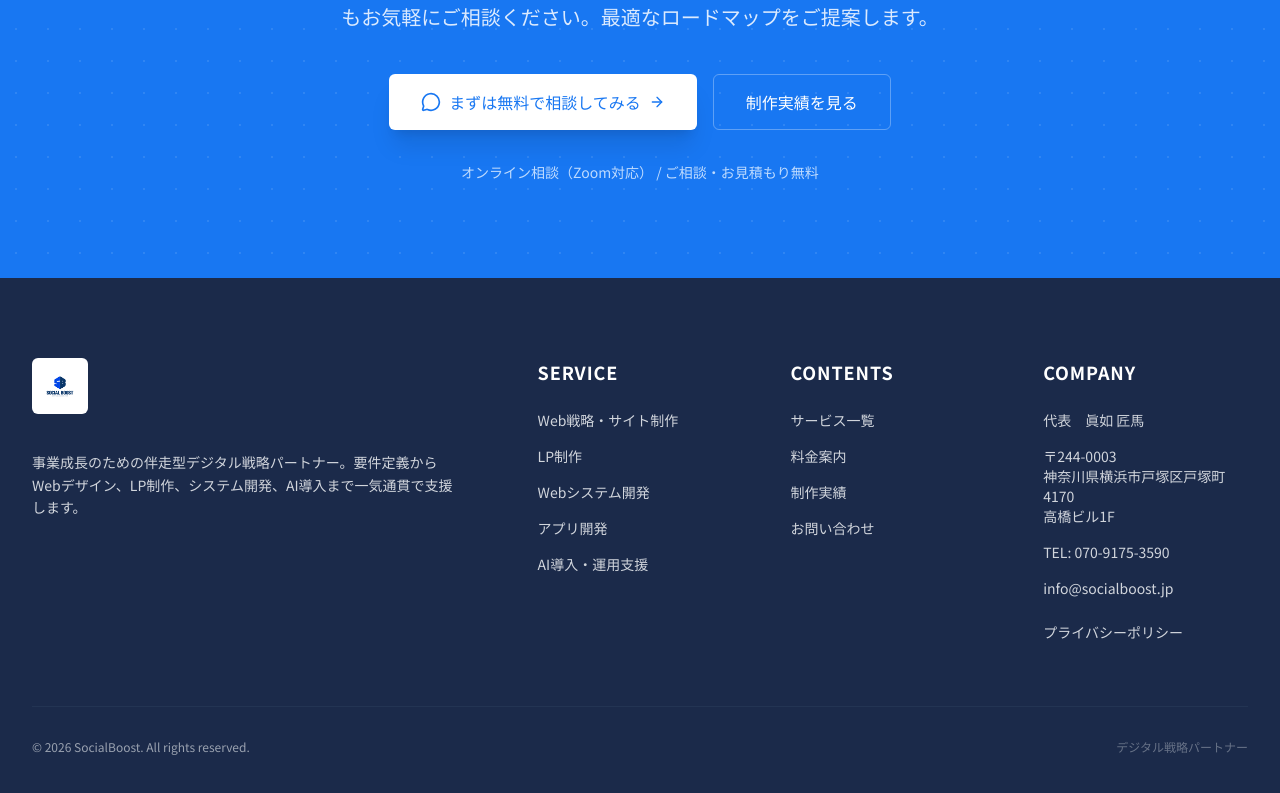
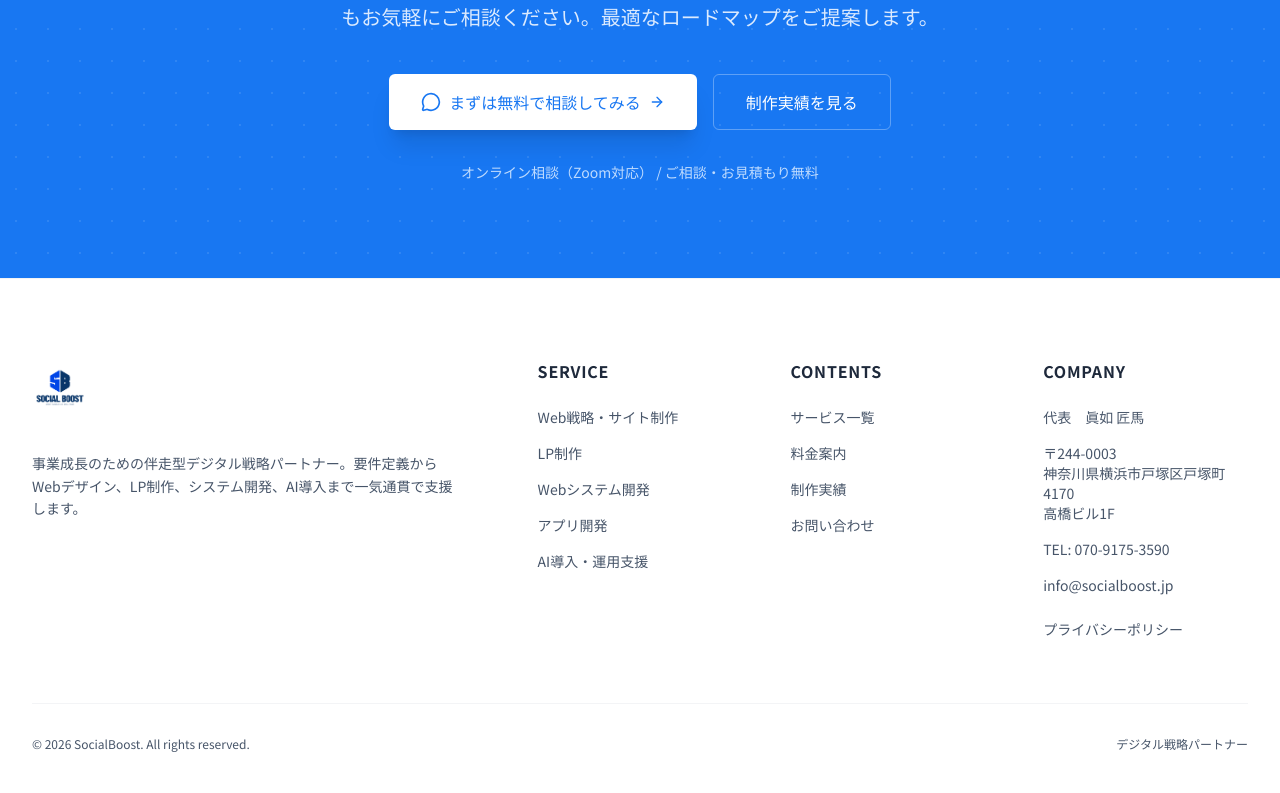
Before and after one commit to SocialBoost1201/socialboost, a Next.js app: page / in a window 1280 px wide. Shown: the part 8469-9262 px from the top of the page. Built offline with nearby package versions, Linux system fonts and the light colour scheme.

Commit message:
style: change footer background to white and increase logo size

```diff
--- a/src/components/layout/Footer.tsx
+++ b/src/components/layout/Footer.tsx
@@ -4,61 +4,61 @@ import { Container } from "@/components/ui/Container";
 
 export function Footer() {
   return (
-    <footer className="bg-brand-navy text-white py-16 md:py-20 mt-auto">
+    <footer className="bg-white text-text-primary py-16 md:py-20 mt-auto border-t border-gray-100">
       <Container>
         <div className="grid grid-cols-1 gap-12 md:grid-cols-4 lg:grid-cols-5">
           <div className="md:col-span-1 lg:col-span-2">
-            <Link href="/" className="inline-block bg-white p-3 rounded-md mb-6 transition-transform hover:scale-105">
+            <Link href="/" className="inline-block mb-8 transition-transform hover:opacity-80">
               <Image
                 src="/socialboost.logo.png"
                 alt="SocialBoost"
-                width={160}
-                height={40}
-                className="h-8 w-auto"
+                width={200}
+                height={50}
+                className="h-12 md:h-14 w-auto"
               />
             </Link>
-            <p className="mt-2 text-sm text-gray-300 leading-relaxed md:pr-8">
+            <p className="text-sm text-text-secondary leading-relaxed md:pr-8">
               事業成長のための伴走型デジタル戦略パートナー。要件定義からWebデザイン、LP制作、システム開発、AI導入まで一気通貫で支援します。
             </p>
           </div>
 
           <div>
-            <h3 className="text-lg font-bold mb-6 text-white tracking-wider">SERVICE</h3>
-            <ul className="space-y-4 text-sm text-gray-300">
-              <li><Link href="/services/web-design" className="hover:text-white transition-colors">Web戦略・サイト制作</Link></li>
-              <li><Link href="/services/lp" className="hover:text-white transition-colors">LP制作</Link></li>
-              <li><Link href="/services/system" className="hover:text-white transition-colors">Webシステム開発</Link></li>
-              <li><Link href="/services/app" className="hover:text-white transition-colors">アプリ開発</Link></li>
-              <li><Link href="/services/ai" className="hover:text-white transition-colors">AI導入・運用支援</Link></li>
+            <h3 className="text-base font-bold mb-6 text-text-primary tracking-wider">SERVICE</h3>
+            <ul className="space-y-4 text-sm text-text-secondary">
+              <li><Link href="/services/web-design" className="hover:text-brand-primary transition-colors">Web戦略・サイト制作</Link></li>
+              <li><Link href="/services/lp" className="hover:text-brand-primary transition-colors">LP制作</Link></li>
+              <li><Link href="/services/system" className="hover:text-brand-primary transition-colors">Webシステム開発</Link></li>
+              <li><Link href="/services/app" className="hover:text-brand-primary transition-colors">アプリ開発</Link></li>
+              <li><Link href="/services/ai" className="hover:text-brand-primary transition-colors">AI導入・運用支援</Link></li>
             </ul>
           </div>
 
           <div>
-            <h3 className="text-lg font-bold mb-6 text-white tracking-wider">CONTENTS</h3>
-            <ul className="space-y-4 text-sm text-gray-300">
-              <li><Link href="/services" className="hover:text-white transition-colors">サービス一覧</Link></li>
-              <li><Link href="/pricing" className="hover:text-white transition-colors">料金案内</Link></li>
-              <li><Link href="/works" className="hover:text-white transition-colors">制作実績</Link></li>
-              <li><Link href="/contact" className="hover:text-white transition-colors">お問い合わせ</Link></li>
+            <h3 className="text-base font-bold mb-6 text-text-primary tracking-wider">CONTENTS</h3>
+            <ul className="space-y-4 text-sm text-text-secondary">
+              <li><Link href="/services" className="hover:text-brand-primary transition-colors">サービス一覧</Link></li>
+              <li><Link href="/pricing" className="hover:text-brand-primary transition-colors">料金案内</Link></li>
+              <li><Link href="/works" className="hover:text-brand-primary transition-colors">制作実績</Link></li>
+              <li><Link href="/contact" className="hover:text-brand-primary transition-colors">お問い合わせ</Link></li>
             </ul>
           </div>
 
           <div>
-            <h3 className="text-lg font-bold mb-6 text-white tracking-wider">COMPANY</h3>
-            <ul className="space-y-4 text-sm text-gray-300">
+            <h3 className="text-base font-bold mb-6 text-text-primary tracking-wider">COMPANY</h3>
+            <ul className="space-y-4 text-sm text-text-secondary">
               <li>代表　眞如 匠馬</li>
               <li>〒244-0003<br />神奈川県横浜市戸塚区戸塚町4170<br />高橋ビル1F</li>
-              <li><a href="tel:070-9175-3590" className="hover:text-white transition-colors">TEL: 070-9175-3590</a></li>
-              <li><a href="mailto:info@socialboost.jp" className="hover:text-white transition-colors">info@socialboost.jp</a></li>
-              <li className="pt-2"><Link href="/privacy-policy" className="hover:text-white transition-colors">プライバシーポリシー</Link></li>
+              <li><a href="tel:070-9175-3590" className="hover:text-brand-primary transition-colors">TEL: 070-9175-3590</a></li>
+              <li><a href="mailto:info@socialboost.jp" className="hover:text-brand-primary transition-colors">info@socialboost.jp</a></li>
+              <li className="pt-2"><Link href="/privacy-policy" className="hover:text-brand-primary transition-colors">プライバシーポリシー</Link></li>
             </ul>
           </div>
         </div>
 
-        <div className="mt-16 pt-8 border-t border-brand-navy-light/50 flex flex-col md:flex-row items-center justify-between text-xs text-gray-400">
+        <div className="mt-16 pt-8 border-t border-gray-100 flex flex-col md:flex-row items-center justify-between text-xs text-text-secondary">
           <p>&copy; {new Date().getFullYear()} SocialBoost. All rights reserved.</p>
           <div className="mt-4 md:mt-0 space-x-4">
-            <span className="opacity-60">デジタル戦略パートナー</span>
+            <span>デジタル戦略パートナー</span>
           </div>
         </div>
       </Container>
```
